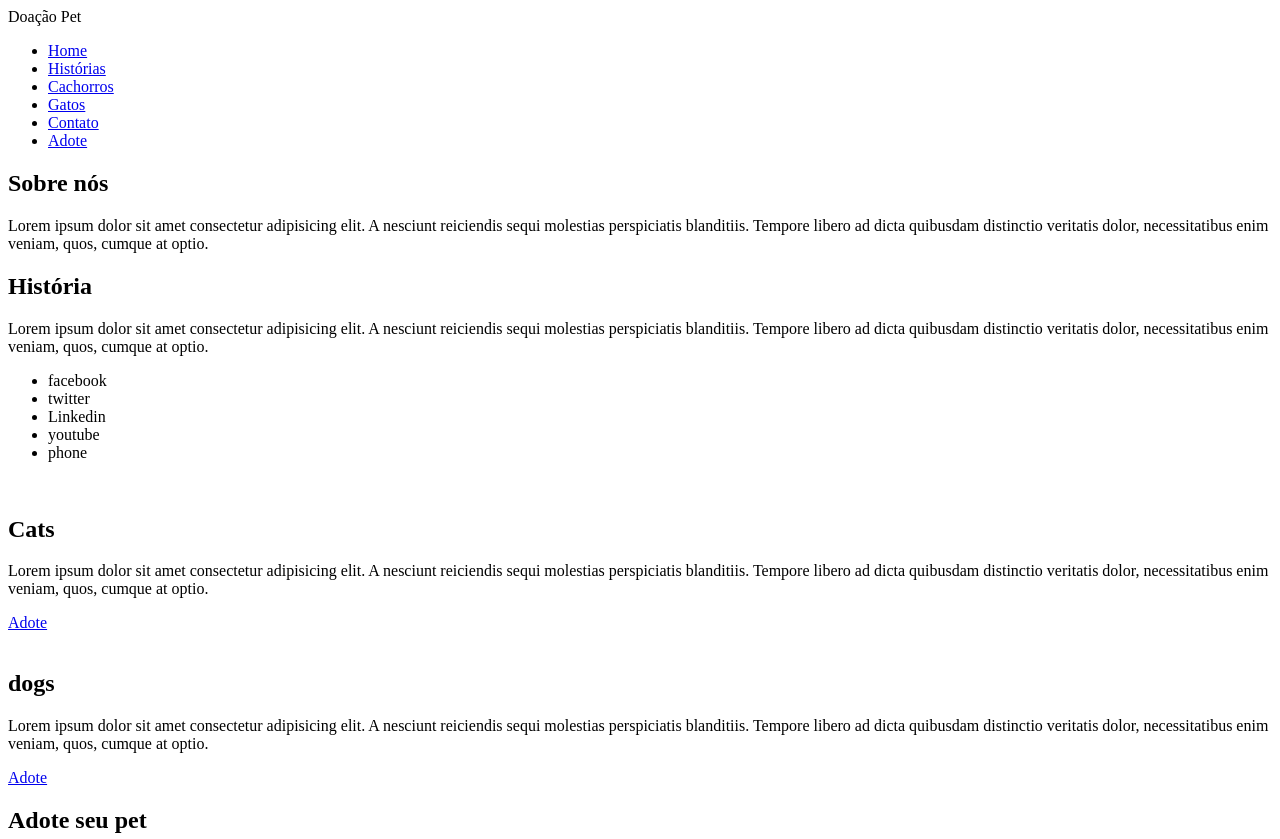
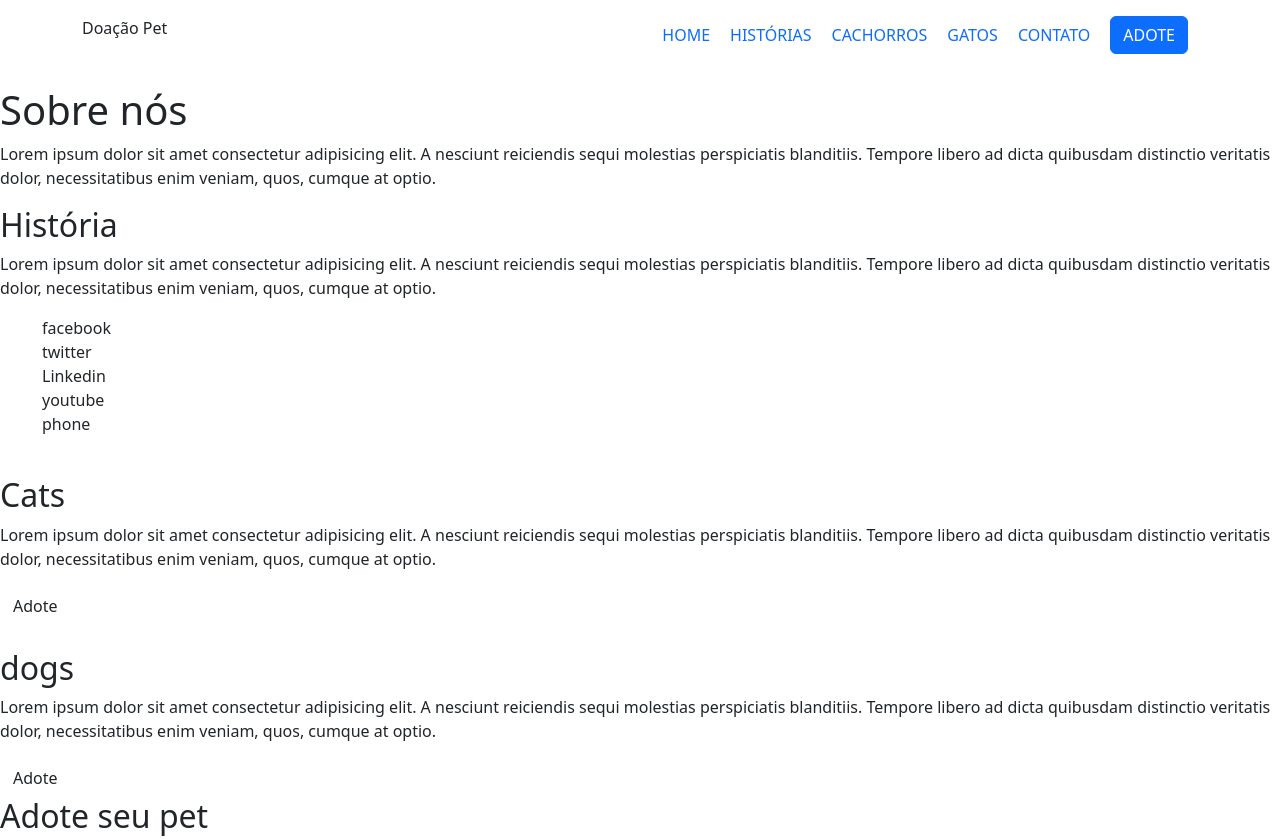
Before and after one commit to R0drigo-Pedroso/Projeto_Doacao_Pet, a plain HTML site: page index.html in a window 1280 px wide. Shown: the top 839 px of the page. Drawn offline with nearby package versions, Linux system fonts and the light colour scheme.

Commit message:
css inicializado
estilizando header

```diff
--- /dev/null
+++ b/css/estilo.css
@@ -0,0 +1,8 @@
+a {
+    text-decoration: none !important;
+}
+
+ul li {
+    margin: 0 10px 0 10px;
+    list-style: none;
+}
--- a/index.html
+++ b/index.html
@@ -6,19 +6,25 @@
     <meta http-equiv="X-UA-Compatible" content="IE=edge">
     <meta name="viewport" content="width=device-width, initial-scale=1.0">
     <title>Doação Pet</title>
+
+    <link rel="stylesheet" href="css/estilo.css">
+
+    <!-- Bootstrap 5 -->
+    <link href="https://cdn.jsdelivr.net/npm/bootstrap@5.3.0-alpha3/dist/css/bootstrap.min.css" rel="stylesheet"
+        integrity="sha384-KK94CHFLLe+nY2dmCWGMq91rCGa5gtU4mk92HdvYe+M/SXH301p5ILy+dN9+nJOZ" crossorigin="anonymous">
 </head>
 
 <body>
-    <header class="header">
+    <header class="header container d-flex justify-content-between my-3">
         <span class="logo">Doação Pet</span>
-        <nav>
-            <ul>
+        <nav class="p-0">
+            <ul class="d-flex justify-content-between text-uppercase align-items-center">
                 <li><a href="#home">Home</a></li>
                 <li><a href="#history">Histórias</a></li>
                 <li><a href="#dogs">Cachorros</a></li>
                 <li><a href="#cats">Gatos</a></li>
                 <li><a href="#contact">Contato</a></li>
-                <li><a href="#adoption" class="btn">Adote</a></li>
+                <li><a href="#adoption" class="btn btn-primary">Adote</a></li>
             </ul>
         </nav>
     </header>
@@ -151,6 +157,10 @@
     <footer>
         <span>&copy; 2023 Doação Pet</span>
     </footer>
+
+    <!-- script bootstrap -->
+    <script src="https://cdn.jsdelivr.net/npm/bootstrap@5.3.0-alpha3/dist/js/bootstrap.bundle.min.js"
+        integrity="sha384-ENjdO4Dr2bkBIFxQpeoTz1HIcje39Wm4jDKdf19U8gI4ddQ3GYNS7NTKfAdVQSZe" crossorigin="anonymous"></script>
 </body>
 
 </html>
```
